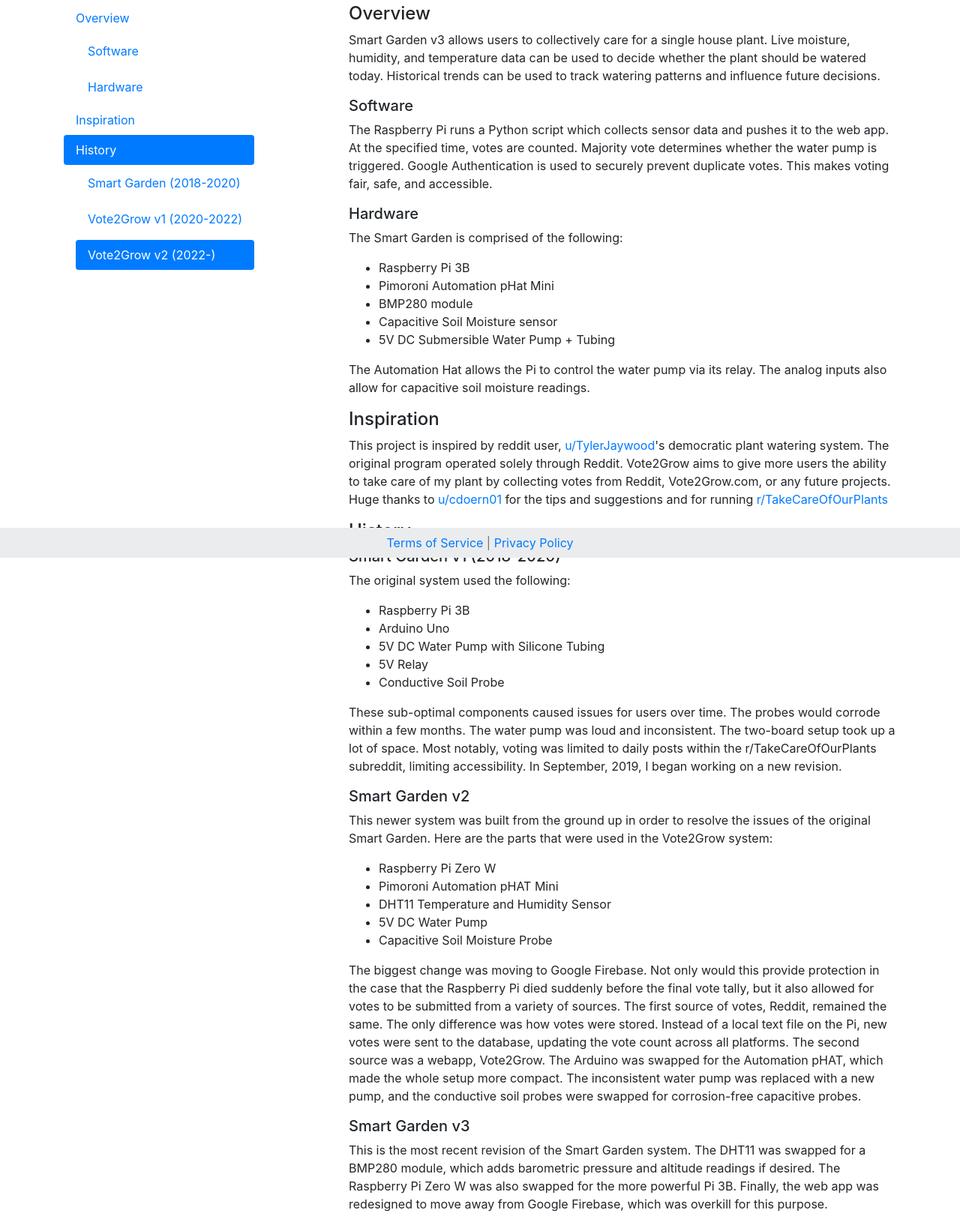
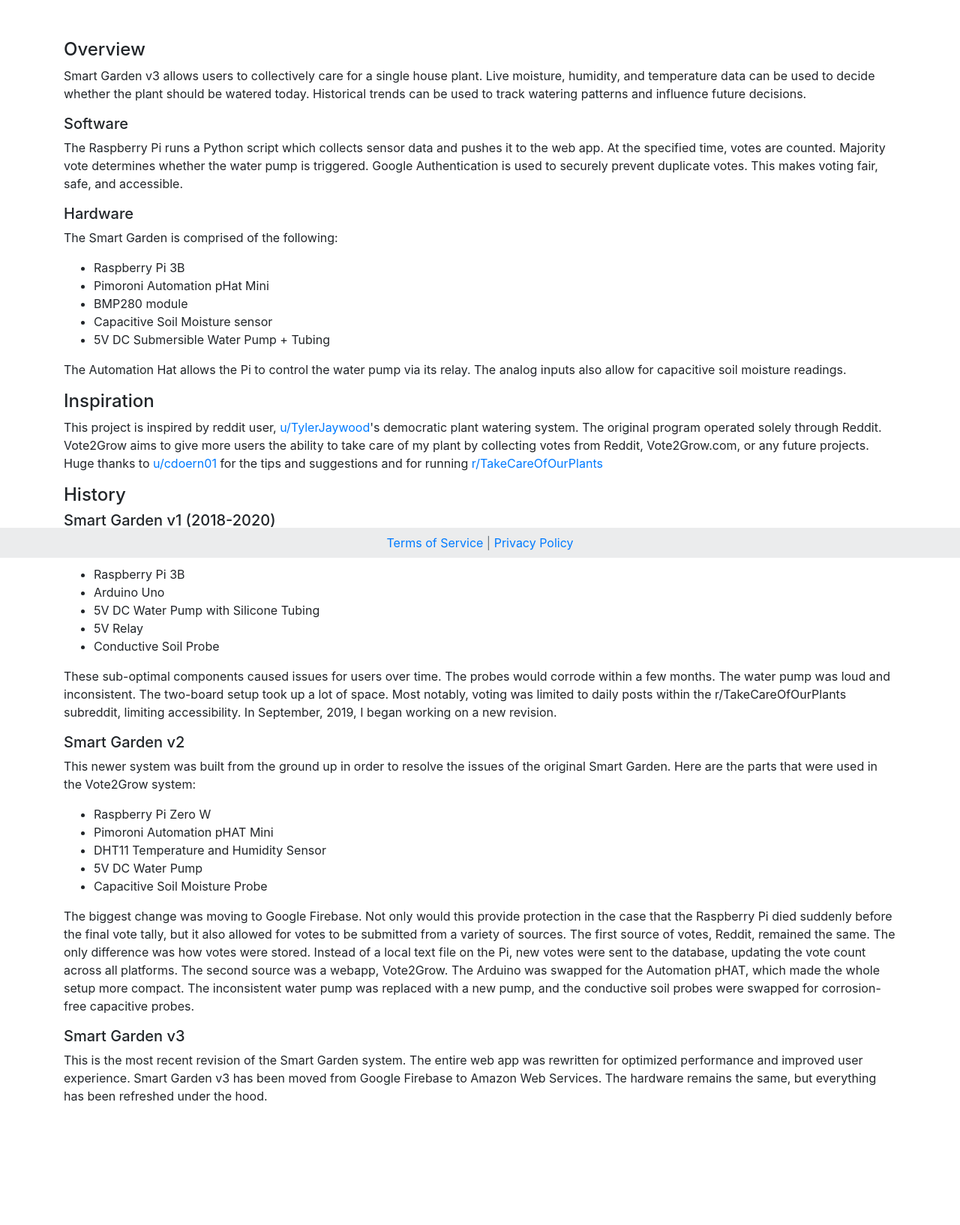
Before and after one commit to Gabgra11/SmartGarden_v3, a Flask app: page /about in a window 1280 px wide. Shown: the part 56-1690 px from the top of the page at 75% size. After the commit the page ends 1525 px from the top, so only its background shows below. Run offline with Flask 3, Linux system fonts and the light colour scheme; data that the repository does not hold is empty; some libraries are stand-ins or nearby versions.

Commit message:
Remove scrollspy from About page.

```diff
--- a/app.py
+++ b/app.py
@@ -1,8 +1,8 @@
 """
+TODO: Fix vote page login button layout
 TODO: Add sensor/motor controls
 TODO: Implement live stream
 TODO: DB Caching to reduce reads (?)
-TODO: Fix vote page login button layout
 """
 
 from flask import Flask, redirect, url_for, render_template, request
--- a/templates/about.html
+++ b/templates/about.html
@@ -10,34 +10,20 @@
 {% endblock %}
 
 {% block content %}
-    <body data-spy="scroll" data-target="#scrollspy" data-offset="120">
-        <div class="container">
-            <div class="row">
-                <div class="col-4" id="scrollspy">
-                    <nav class="nav nav-pills flex-column position-fixed">
-                        <a class="nav-link" href="#overview">Overview</a>
-                        <nav class="nav nav-pills flex-column">
-                            <a class="nav-link ml-3 my-1" href="#software">Software</a>
-                            <a class="nav-link ml-3 my-1" href="#hardware">Hardware</a>
-                        </nav>
-                        <a class="nav-link" href="#inspiration">Inspiration</a>
-                        <a class="nav-link" href="#history">History</a>
-                        <nav class="nav nav-pills flex-column">
-                            <a class="nav-link ml-3 my-1" href="#v1">Smart Garden (2018-2020)</a>
-                            <a class="nav-link ml-3 my-1" href="#v2">Vote2Grow v1 (2020-2022)</a>
-                            <a class="nav-link ml-3 my-1" href="#v3">Vote2Grow v2 (2022-)</a>
-                        </nav>
-                    </nav>
-                </div>
 
-                <div class="col-8">
+<body>
+    <div class="container py-5">
         <h4 id="overview">Overview</h4>
-                    <p>Smart Garden v3 allows users to collectively care for a single house plant. Live moisture, humidity, and temperature data can be used to decide whether the plant should be watered today. Historical trends can be used to track watering patterns and influence future decisions.
+        <p>Smart Garden v3 allows users to collectively care for a single house plant. Live moisture, humidity, and
+            temperature data can be used to decide whether the plant should be watered today. Historical trends can be
+            used to track watering patterns and influence future decisions.
         </p>
         <h5 id="software">Software</h5>
-                    <p>The Raspberry Pi runs a Python script which collects sensor data and pushes it to the web app. At the specified time, votes are counted. Majority vote determines whether the water pump is triggered.
+        <p>The Raspberry Pi runs a Python script which collects sensor data and pushes it to the web app. At the
+            specified time, votes are counted. Majority vote determines whether the water pump is triggered.
 
-                        Google Authentication is used to securely prevent duplicate votes. This makes voting fair, safe, and accessible.
+            Google Authentication is used to securely prevent duplicate votes. This makes voting fair, safe, and
+            accessible.
         </p>
         <h5 id="hardware">Hardware</h5>
         <p>The Smart Garden is comprised of the following:</p>
@@ -49,9 +35,15 @@
             <li>5V DC Submersible Water Pump + Tubing</li>
         </ul>
 
-                        <p>The Automation Hat allows the Pi to control the water pump via its relay. The analog inputs also allow for capacitive soil moisture readings.</p>
+        <p>The Automation Hat allows the Pi to control the water pump via its relay. The analog inputs also allow for
+            capacitive soil moisture readings.</p>
         <h4 id="inspiration">Inspiration</h4>
-                    <p>This project is inspired by reddit user, <a href=https://www.reddit.com/user/tylerjaywood/ target="_blank"> u/TylerJaywood</a>'s democratic plant watering system. The original program operated solely through Reddit. Vote2Grow aims to give more users the ability to take care of my plant by collecting votes from Reddit, Vote2Grow.com, or any future projects. Huge thanks to <a href=https://www.reddit.com/user/cdoern01/ target="_blank"> u/cdoern01</a> for the tips and suggestions and for running <a href=https://www.reddit.com/r/takecareofourplants target="blank">r/TakeCareOfOurPlants</a></p>
+        <p>This project is inspired by reddit user, <a href=https://www.reddit.com/user/tylerjaywood/ target="_blank">
+                u/TylerJaywood</a>'s democratic plant watering system. The original program operated solely through
+            Reddit. Vote2Grow aims to give more users the ability to take care of my plant by collecting votes from
+            Reddit, Vote2Grow.com, or any future projects. Huge thanks to <a href=https://www.reddit.com/user/cdoern01/
+                target="_blank"> u/cdoern01</a> for the tips and suggestions and for running <a
+                href=https://www.reddit.com/r/takecareofourplants target="blank">r/TakeCareOfOurPlants</a></p>
         <h4 id="history">History</h4>
         <h5 id="v1">Smart Garden v1 (2018-2020)</h5>
         <p>The original system used the following:</p>
@@ -62,9 +54,13 @@
             <li>5V Relay</li>
             <li>Conductive Soil Probe</li>
         </ul>
-                        <p>These sub-optimal components caused issues for users over time. The probes would corrode within a few months. The water pump was loud and inconsistent. The two-board setup took up a lot of space. Most notably, voting was limited to daily posts within the r/TakeCareOfOurPlants subreddit, limiting accessibility. In September, 2019, I began working on a new revision.</p>
+        <p>These sub-optimal components caused issues for users over time. The probes would corrode within a few months.
+            The water pump was loud and inconsistent. The two-board setup took up a lot of space. Most notably, voting
+            was limited to daily posts within the r/TakeCareOfOurPlants subreddit, limiting accessibility. In September,
+            2019, I began working on a new revision.</p>
         <h5 id="v2">Smart Garden v2</h5>
-                    <p>This newer system was built from the ground up in order to resolve the issues of the original Smart Garden. Here are the parts that were used in the Vote2Grow system:</p>
+        <p>This newer system was built from the ground up in order to resolve the issues of the original Smart Garden.
+            Here are the parts that were used in the Vote2Grow system:</p>
         <ul>
             <li>Raspberry Pi Zero W</li>
             <li>Pimoroni Automation pHAT Mini</li>
@@ -72,10 +68,16 @@
             <li>5V DC Water Pump</li>
             <li>Capacitive Soil Moisture Probe</li>
         </ul>
-                    <p>The biggest change was moving to Google Firebase. Not only would this provide protection in the case that the Raspberry Pi died suddenly before the final vote tally, but it also allowed for votes to be submitted from a variety of sources. The first source of votes, Reddit, remained the same. The only difference was how votes were stored. Instead of a local text file on the Pi, new votes were sent to the database, updating the vote count across all platforms. The second source was a webapp, Vote2Grow. The Arduino was swapped for the Automation pHAT, which made the whole setup more compact. The inconsistent water pump was replaced with a new pump, and the conductive soil probes were swapped for corrosion-free capacitive probes.</p>
+        <p>The biggest change was moving to Google Firebase. Not only would this provide protection in the case that the
+            Raspberry Pi died suddenly before the final vote tally, but it also allowed for votes to be submitted from a
+            variety of sources. The first source of votes, Reddit, remained the same. The only difference was how votes
+            were stored. Instead of a local text file on the Pi, new votes were sent to the database, updating the vote
+            count across all platforms. The second source was a webapp, Vote2Grow. The Arduino was swapped for the
+            Automation pHAT, which made the whole setup more compact. The inconsistent water pump was replaced with a
+            new pump, and the conductive soil probes were swapped for corrosion-free capacitive probes.</p>
         <h5 id="v3">Smart Garden v3</h5>
-                    <p>This is the most recent revision of the Smart Garden system. The DHT11 was swapped for a BMP280 module, which adds barometric pressure and altitude readings if desired. The Raspberry Pi Zero W was also swapped for the more powerful Pi 3B. Finally, the web app was redesigned to move away from Google Firebase, which was overkill for this purpose.</p>
-                </div>
-            </div>
+        <p>This is the most recent revision of the Smart Garden system. The entire web app was rewritten for optimized
+            performance and improved user experience. Smart Garden v3 has been moved from Google Firebase to Amazon Web
+            Services. The hardware remains the same, but everything has been refreshed under the hood.</p>
     </div>
     {% endblock %}
```
Also changed, not shown: 1 other file. Lines whose indentation alone changed are shown as unchanged.
